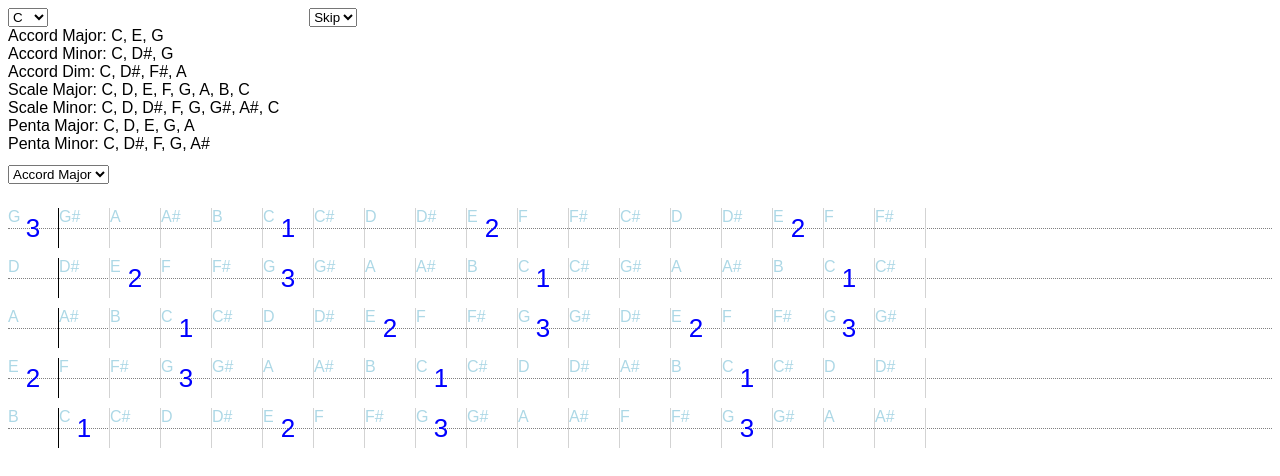
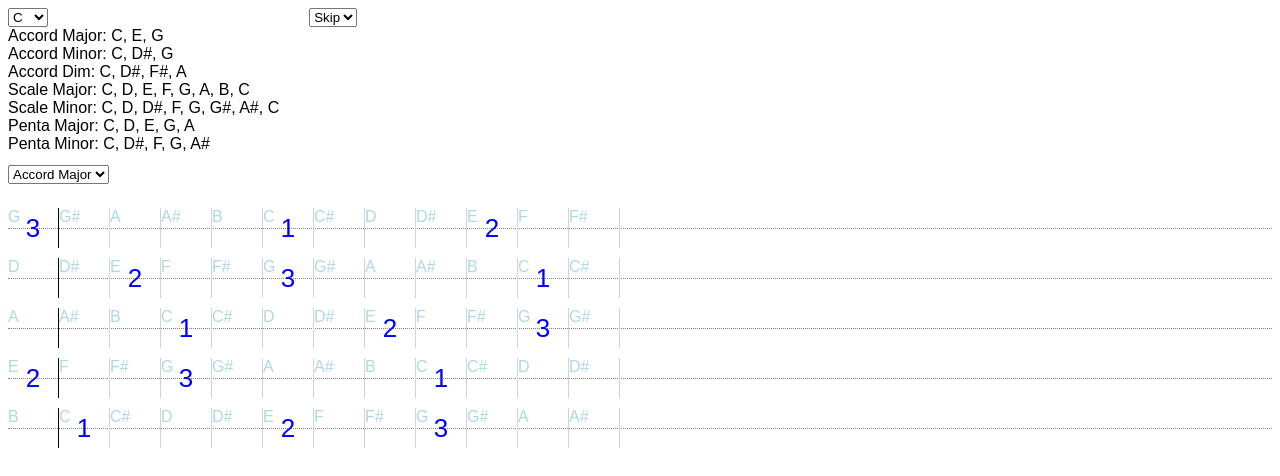
Before and after one commit to karudo/bass-notes, a React (Vite) app: page / in a window 1280 px wide. Shown: the top 476 px of the page. Built offline with nearby package versions, Linux system fonts and the light colour scheme.

Commit message:
shorter fretboard

```diff
--- a/src/App.jsx
+++ b/src/App.jsx
@@ -66,7 +66,7 @@ function StringRow({ note }) {
   const [rowNotes] = useState(() => {
     const index = notes.findIndex((n) => n === note);
     const rowNotes = [...notes.slice(index), ...notes.slice(0, index)]
-    return [...rowNotes, ...rowNotes.slice(6)];
+    return rowNotes;
   });
   return (
       <div className="row">
```
